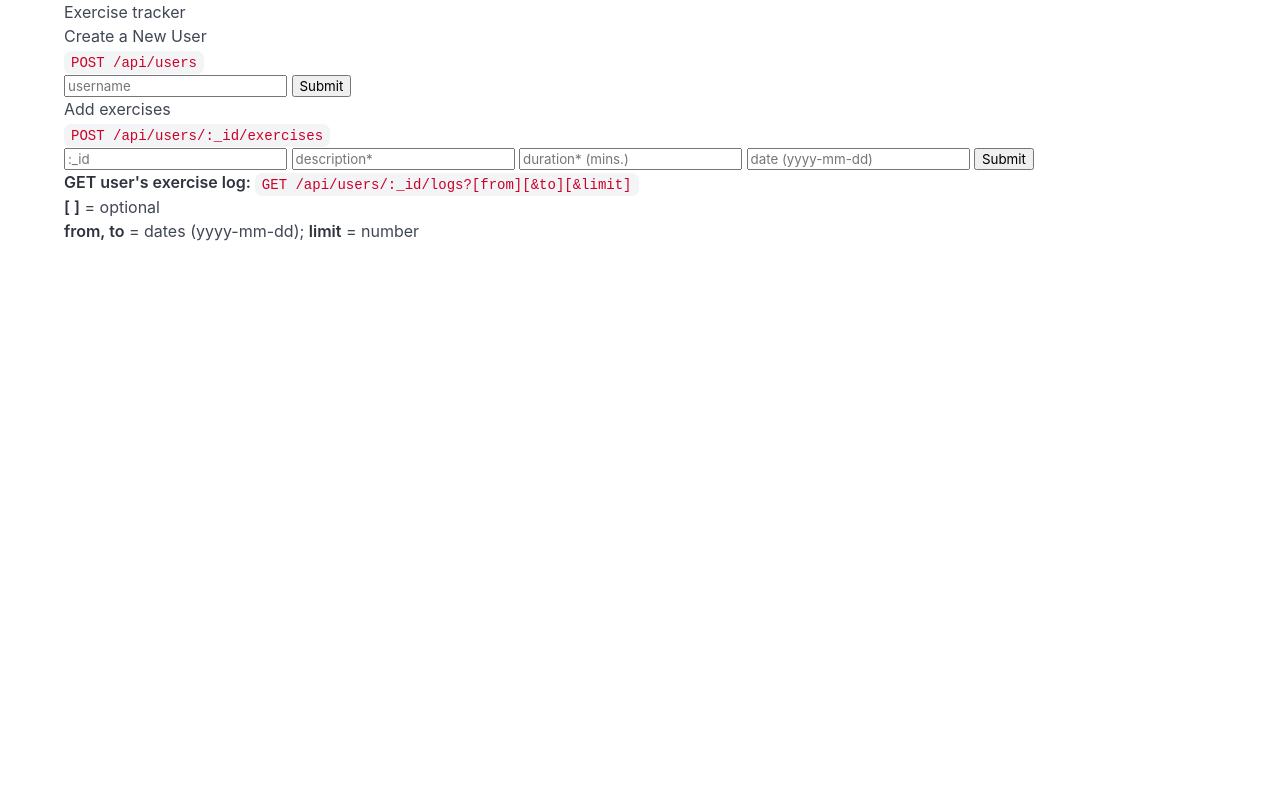
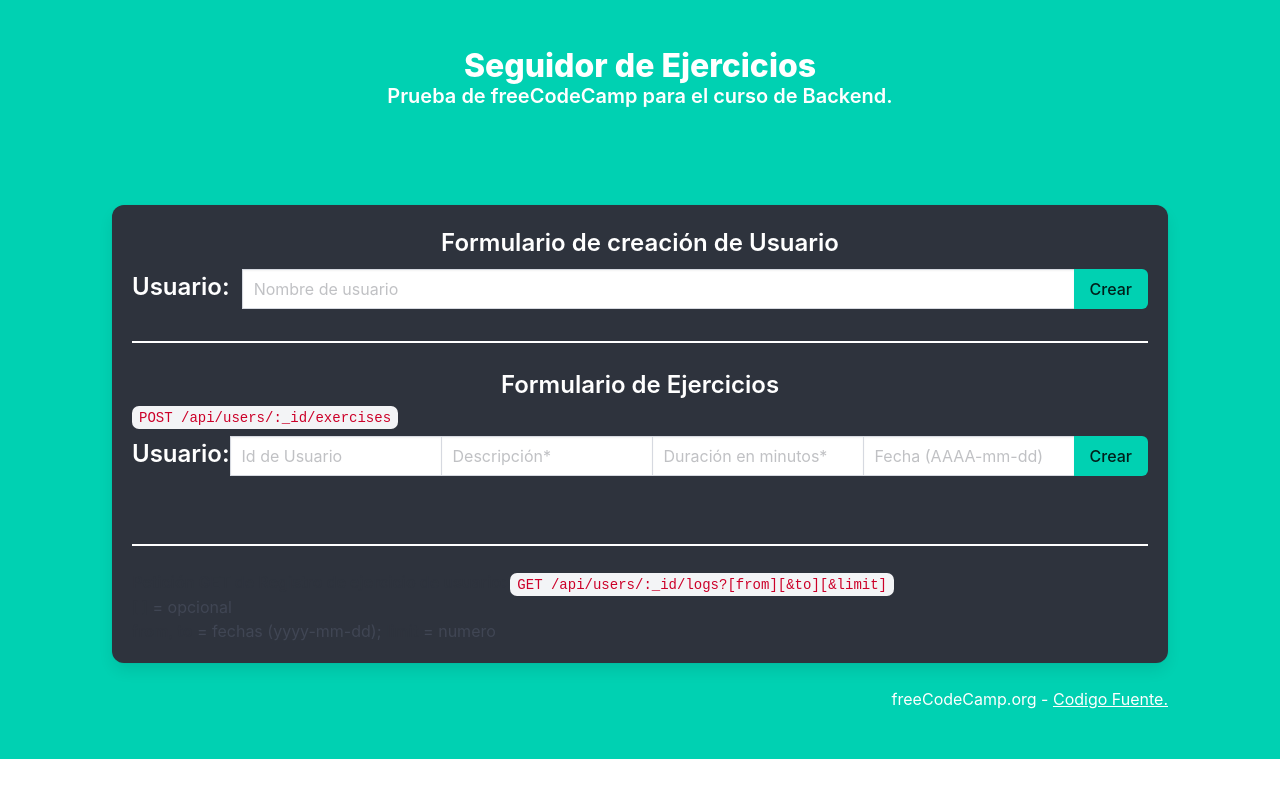
Before and after one commit to waskull/exercise-tracker-microservice-expressjs, a website: page index.html in a window 1280 px wide. Drawn offline with nearby package versions, Linux system fonts and the light colour scheme.

Commit message:
added bulma classes to index.html

```diff
--- a/index.html
+++ b/index.html
@@ -7,31 +7,90 @@
   <link rel="stylesheet" href="https://cdn.jsdelivr.net/npm/bulma@1.0.4/css/bulma.min.css">
 </head>
 
-<body>
+<body class="has-background-primary">
   <div class="container">
-    <h1>Exercise tracker</h1>
-    <form action="/api/users" method="post">
-      <h2>Create a New User</h2>
-      <p><code>POST /api/users</code></p>
-      <input id="uname" type="text" name="username" placeholder="username" />
-      <input type="submit" value="Submit" />
+    <section class="hero is-primary">
+      <div class="hero-body">
+        <p class="title has-text-white has-text-centered">Seguidor de Ejercicios</p>
+        <p class="subtitle has-text-white has-text-centered has-text-weight-semibold">Prueba de freeCodeCamp para el
+          curso
+          de Backend.</p>
+      </div>
+    </section>
+    <section class="section  has-background-primary">
+      <div class="box has-background-dark">
+        <form action="api/users" method="POST">
+          <p class="has-text-weight-semibold has-text-white has-text-centered is-size-4 mb-2">Formulario de creación de
+            Usuario</p>
+          <fieldset>
+            <div class="field has-addons has-addons-centered">
+              <label for="username"
+                class="label has-text-white is-size-4 has-text-weight-semibold has-text-centered has-text-weight-semibold">Usuario:
+                &nbsp;</label>
+              <p class="control is-expanded">
+                <input id="username" name="username" class="has-text-white input" type="text"
+                  placeholder="Nombre de usuario">
+              </p>
+              <p class="control">
+                <input value="Crear" type="submit" class="button is-primary">
+                </input>
+              </p>
+            </div>
+          </fieldset>
         </form>
+        <hr class="has-background-white">
         <form action="/:_id/exercises" id="exercise-form" method="post">
-      <h2>Add exercises</h2>
+          <h2 class="is-size-4 has-text-centered has-text-white has-text-weight-semibold">Formulario de Ejercicios</h2>
           <p><code>POST /api/users/:_id/exercises</code></p>
-      <input id="uid" type="text" name=":_id" placeholder=":_id" />
-      <input id="desc" type="text" name="description" placeholder="description*" />
-      <input id="dur" type="text" name="duration" placeholder="duration* (mins.)" />
-      <input id="date" type="text" name="date" placeholder="date (yyyy-mm-dd)" />
-      <input type="submit" value="Submit" />
+          <fieldset>
+            <div class="field mt-2 has-addons has-addons-centered">
+              <label for="_id"
+                class="label has-text-white is-size-4 has-text-weight-semibold has-text-centered has-text-weight-semibold">Usuario:
+                &nbsp;</label>
+              <p class="control is-expanded">
+                <input id="uid" type="text" name=":_id" placeholder="Id de Usuario" class="has-text-white input">
+              </p>
+              <p class="control is-expanded">
+                <input class="has-text-white input" id="desc" type="text" name="description"
+                  placeholder="Descripción*" />
+              </p>
+              <p class="control is-expanded">
+                <input class="has-text-white input" id="dur" type="text" name="duration"
+                  placeholder="Duración en minutos*" />
+              </p>
+
+              <p class="control is-expanded">
+                <input class="has-text-white input" id="date" type="text" name="date"
+                  placeholder="Fecha (AAAA-mm-dd)" />
+              </p>
+
+              <p class="control">
+                <input value="Crear" type="submit" class="button is-primary">
+                </input>
+              </p>
+            </div>
+          </fieldset>
         </form>
+        <hr class="has-background-white">
         <p>
-      <strong>GET user's exercise log: </strong>
+          <strong>Petición GET de Registro de ejercicio de usuario: </strong>
           <code>GET /api/users/:_id/logs?[from][&amp;to][&amp;limit]</code>
         </p>
-    <p><strong>[ ]</strong> = optional</p>
-    <p><strong>from, to</strong> = dates (yyyy-mm-dd); <strong>limit</strong> = number</p>
+        <p><strong>[ ]</strong> = opcional</p>
+        <p><strong>from, to</strong> = fechas (yyyy-mm-dd); <strong>limit</strong> = numero</p>
       </div>
+      <div class="has-background-primary">
+        <p class="has-text-right">
+          <a class="has-text-white has-font-weight-semibold has-font-primary"
+            href="https://www.freecodecamp.org/">freeCodeCamp.org -</a>
+          <a style="text-decoration: underline;" class="has-text-white has-font-weight-semibold has-font-primary"
+            href="https://github.com/waskull/exercise-tracker-microservice-expressjs">Codigo Fuente.</a>
+        </p>
+      </div>
+    </section>
+
+  </div>
+
   <script>
     const exerciseForm = document.getElementById("exercise-form");
 
```
Lines whose indentation alone changed are shown as unchanged.
